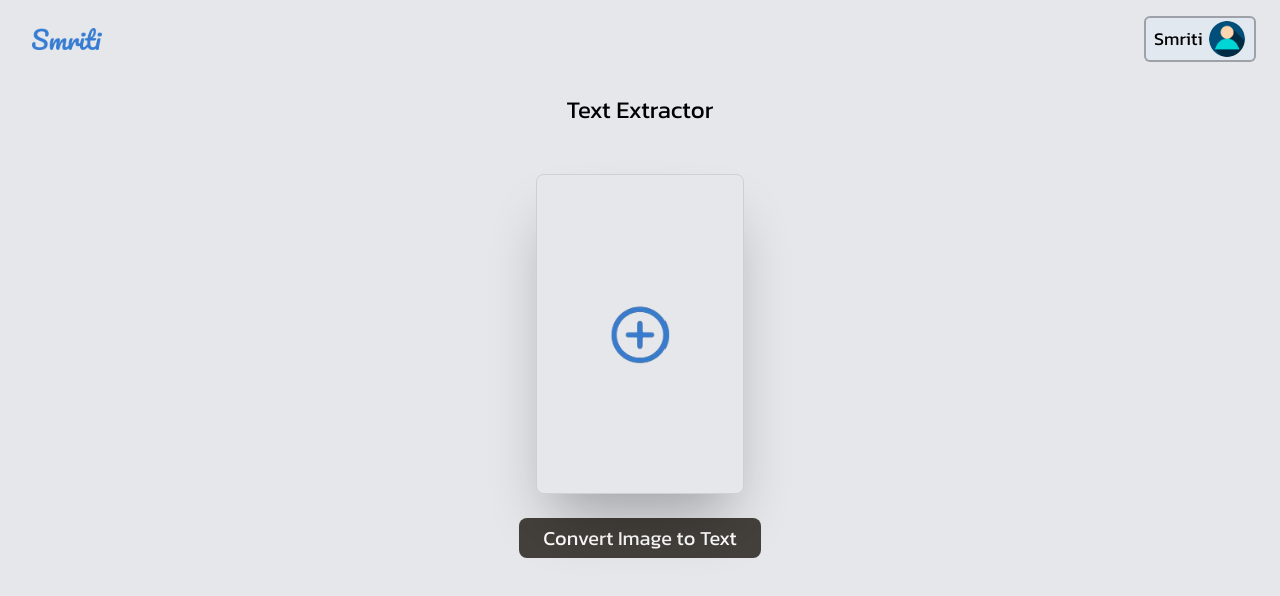
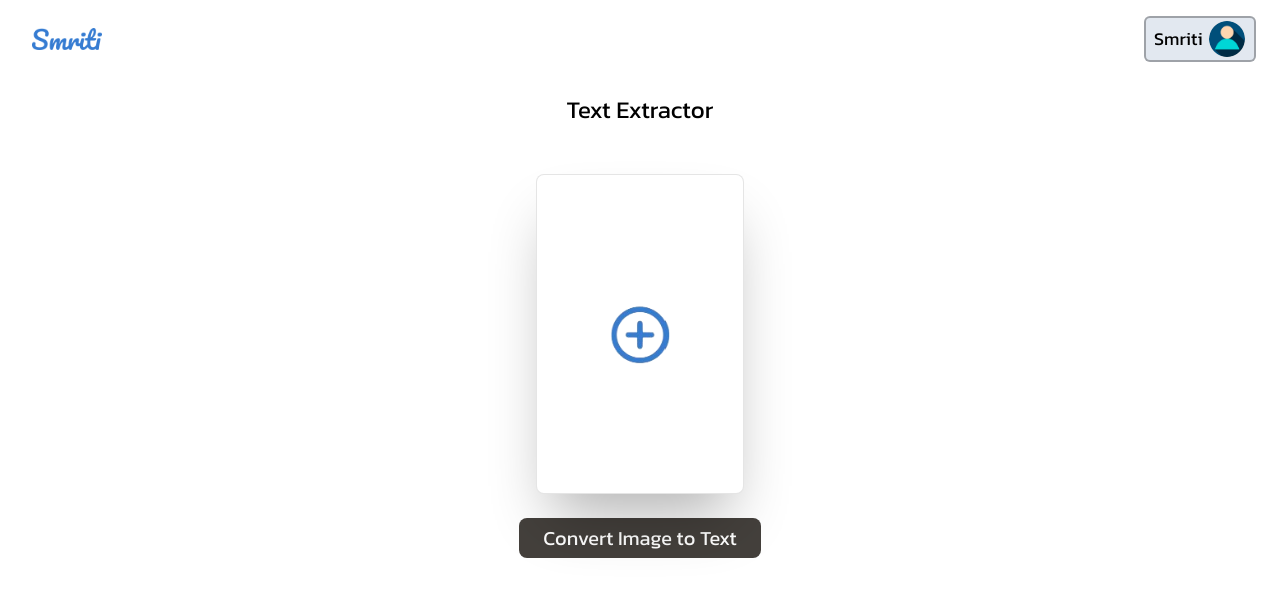
Before and after one commit to nithinK-142/next-text-process, a Next.js app: page / in a window 1280 px wide. Shown: the top 596 px of the page. Built offline with nearby package versions, Linux system fonts and the light colour scheme.

Commit message:
refactor: initial crop setup to dynamically span entire image.

```diff
--- a/app/globals.css
+++ b/app/globals.css
@@ -1,10 +1,6 @@
 @tailwind base;
 @tailwind components;
 @tailwind utilities;
-
-body {
-  @apply bg-gray-200
-}
 
 @layer utilities {
   .text-balance {
--- a/components/ImageCropper.tsx
+++ b/components/ImageCropper.tsx
@@ -58,13 +58,16 @@ const ImageCropper = () => {
 
   const onImageLoad = (e: SyntheticEvent<HTMLImageElement, Event>) => {
     const { width, height } = e.currentTarget;
+    const aspectRatio = width / height;
 
     const crop = makeAspectCrop(
       {
         unit: "%",
+        x: 0,
+        y: 0,
         width: 100,
       },
-      1,
+      aspectRatio,
       width,
       height
     );
@@ -73,12 +76,12 @@ const ImageCropper = () => {
 
   return (
     <>
-      {error && <p className="text-xs text-red-400">{error}</p>}
+      {error && <p className="text-sm text-center text-red-400">{error}</p>}
       <div className="flex flex-col items-center">
         {imgSrc && (
           <ReactCrop
             crop={crop}
-            onChange={(_pixelCrop, percentCrop) => setCrop(percentCrop)}
+            onChange={(_pixelCrop,percentCrop) => setCrop(percentCrop)}
             keepSelection
             minWidth={MIN_DIMENSION}
           >
--- a/components/TextModal.tsx
+++ b/components/TextModal.tsx
@@ -26,14 +26,14 @@ const TextModal = () => {
             <div className="w-full">
               <Header />
             </div>
-            <div className="relative flex justify-center items-center mb-6 w-52 h-64 shadow-lg rounded-lg border-black/10">
+            <div className="relative flex bg-white justify-center items-center mb-6 w-52 h-64 shadow-lg rounded-lg border-black/10">
               <img
                 src={avatarUrl}
                 alt="Avatar"
                 className="w-[90%] h-[90%] rounded-lg"
               />
             </div>
-            <div className="w-3/4 mb-4">
+            <div className="w-3/4 mb-4 p-4 rounded-lg bg-white">
               <p className="text-center text-black">
                 {removeFirstAndLastTwo(extractedText)}
               </p>
--- a/components/UploadBox.tsx
+++ b/components/UploadBox.tsx
@@ -36,7 +36,7 @@ const UploadBox = () => {
   };
   return (
     <div className="flex flex-col items-center pt-12">
-      <div className="relative flex justify-center items-center mb-6 w-52 h-[20rem] shadow-3xl border border-black/10 rounded-lg">
+      <div className="bg-white relative flex justify-center items-center mb-6 w-52 h-[20rem] shadow-3xl border border-black/10 rounded-lg">
         {!avatarUrl ? (
           <button onClick={handleCropModalClick} aria-label="Add Image">
             <Image src="/plus.png" alt="plus" width={60} height={60} />
```
